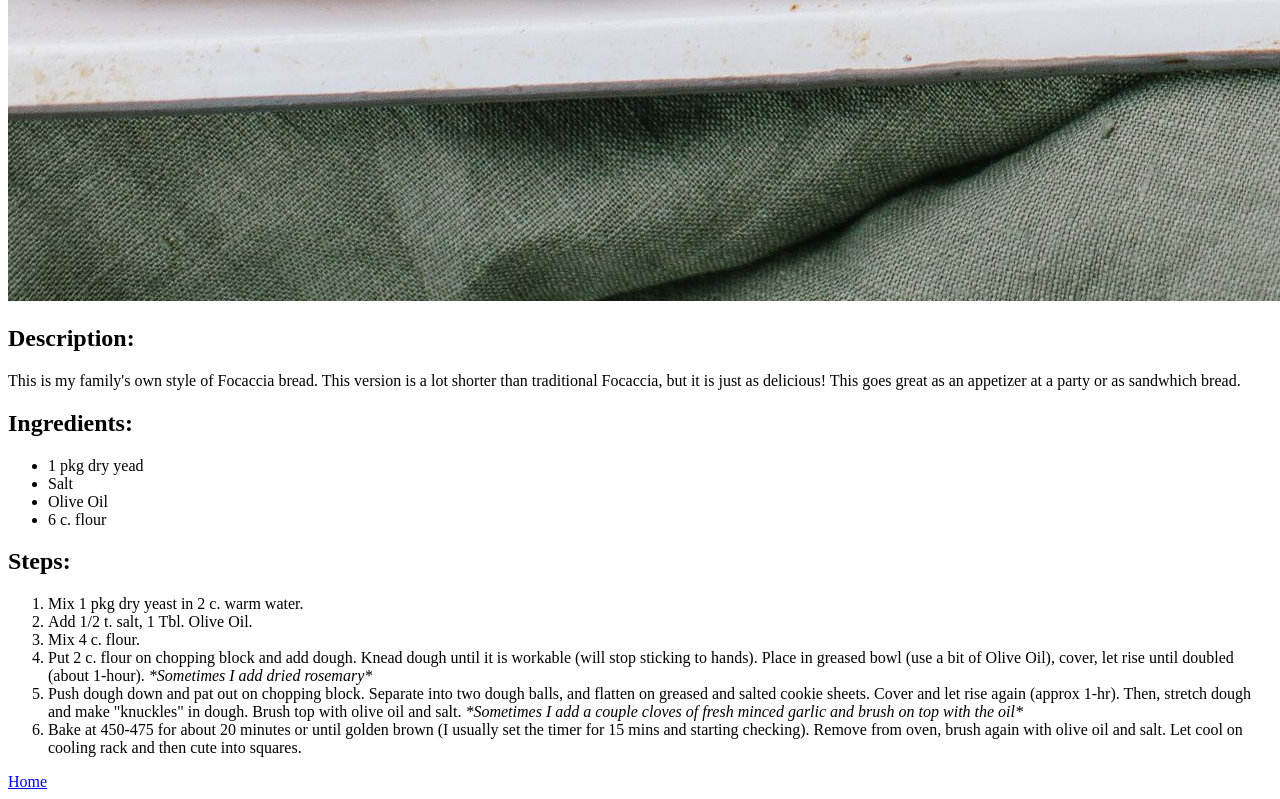
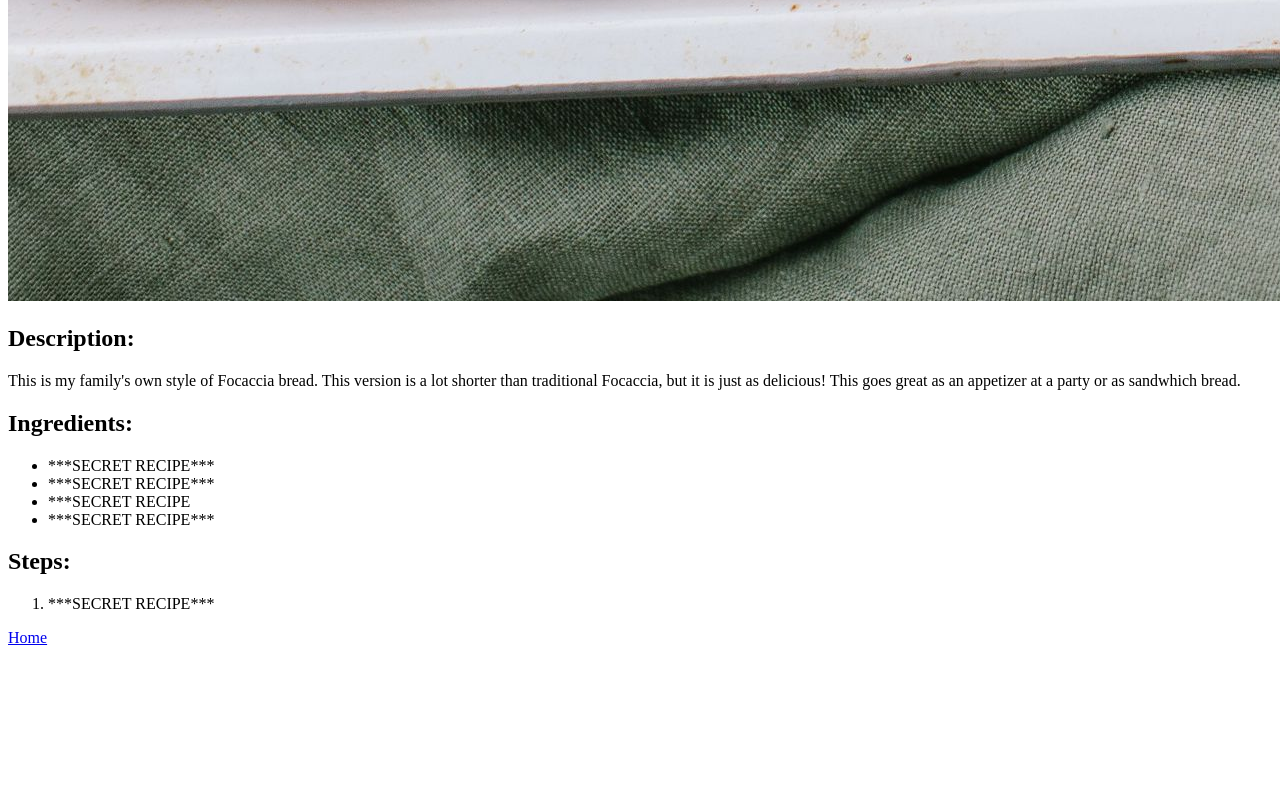
Before and after one commit to zcecchetti/odin-recipes, a plain HTML site: page recipes/figasa.html in a window 1280 px wide. Shown: the part 1779-2578 px from the top of the page. After the commit the page ends 2434 px from the top, so only its background shows below. Drawn offline with Linux system fonts and the light colour scheme.

Commit message:
Made figasa recipe a secret

```diff
--- a/recipes/figasa.html
+++ b/recipes/figasa.html
@@ -22,35 +22,16 @@
     <h2>Ingredients:</h2>
     <ul>
 
-        <li>1 pkg dry yead</li>
-        <li>Salt</li>
-        <li>Olive Oil</li>
-        <li>6 c. flour</li>
+        <li>***SECRET RECIPE***</li>
+        <li>***SECRET RECIPE***</li>
+        <li>***SECRET RECIPE</li>
+        <li>***SECRET RECIPE***</li>
     </ul>
 
     <h2>Steps:</h2>
     <ol>
 
-        <li>Mix 1 pkg dry yeast in 2 c. warm water.</li>
-        <li>Add 1/2 t. salt, 1 Tbl. Olive Oil.</li>
-        <li>Mix 4 c. flour.</li>
-        <li>Put 2 c. flour on chopping block and add dough.  Knead dough
-            until it is workable (will stop sticking to hands).  Place in
-             greased bowl (use a bit of Olive Oil), cover, let rise until
-              doubled (about 1-hour). <i>*Sometimes I add dried rosemary*</i>
-        </li>
-        <li>Push dough down and pat out on chopping block.  Separate into
-            two dough balls, and flatten on greased and salted cookie
-            sheets.  Cover and let rise again (approx 1-hr).  Then, stretch
-             dough and make "knuckles" in dough.  Brush top with olive oil
-              and salt. <i>*Sometimes I add a couple cloves of fresh minced
-              garlic and brush on top with the oil*</i>
-        </li>
-        <li>Bake at 450-475 for about 20 minutes or until golden brown
-            (I usually set the timer for 15 mins and starting checking).
-            Remove from oven, brush again with olive oil and salt.  Let
-            cool on cooling rack and then cute into squares.
-        </li>
+        <li>***SECRET RECIPE***</li>
     </ol>
 
     <a href="../index.html">Home</a>
```
